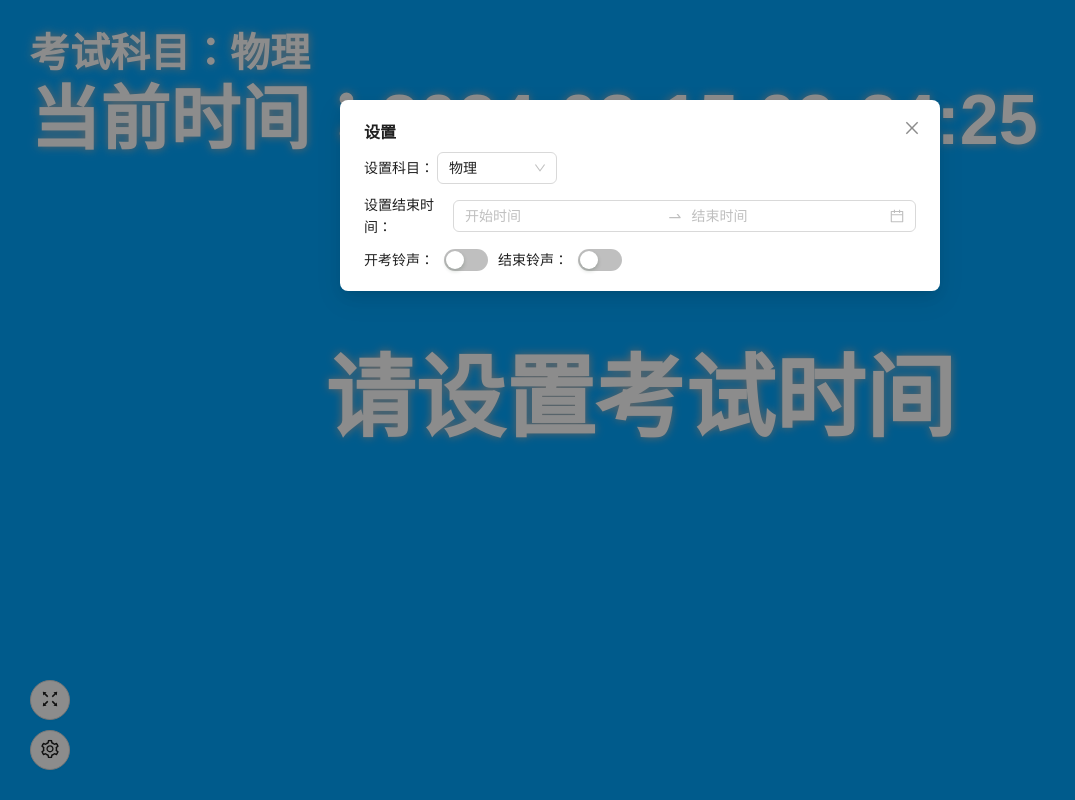
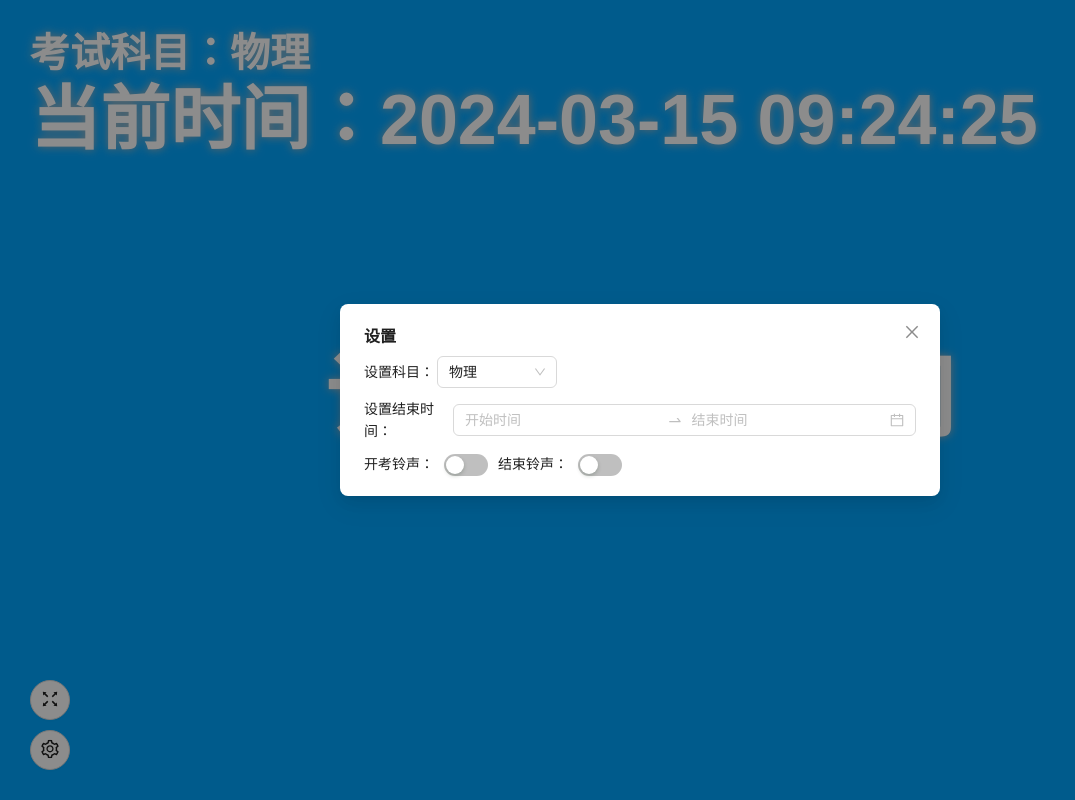
Before and after one commit to sumruler/examCountDown, a Vue app: page / in a window 1280 px wide. Both pictures are taken after a click on the button 50 px from the left and 750 px from the top of the page. Shown: the whole page, without its empty margins (0-1075 px from the left). Built offline with nearby package versions, Linux system fonts and the light colour scheme.

Commit message:
更新说明文件

```diff
--- a/index.html
+++ b/index.html
@@ -4,7 +4,7 @@
     <meta charset="UTF-8" />
     <link rel="icon" type="image/svg+xml" href="/vite.svg" />
     <meta name="viewport" content="width=device-width, initial-scale=1.0" />
-    <title>Vite + Vue</title>
+    <title>考试倒计时工具  --by 徐继龙</title>
   </head>
   <body>
     <div id="app"></div>
--- a/src/App.vue
+++ b/src/App.vue
@@ -210,7 +210,7 @@ const toggleFullscreen = () => {
 
 
   <!-- 弹窗 -->
-  <a-modal v-model:open="setting" width="600px" title="设置" :footer="null">
+  <a-modal v-model:open="setting" width="600px" title="设置" centered :footer="null">
 
     <a-space direction="vertical" :size="10">
 
```
Also changed, not shown: 1 other file (tests, documents, lock files or other folders).
